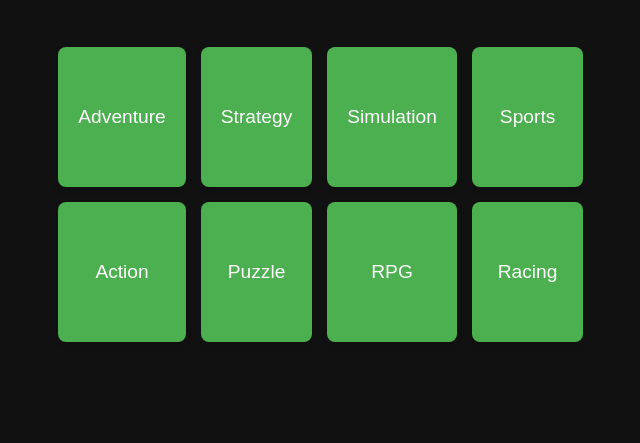
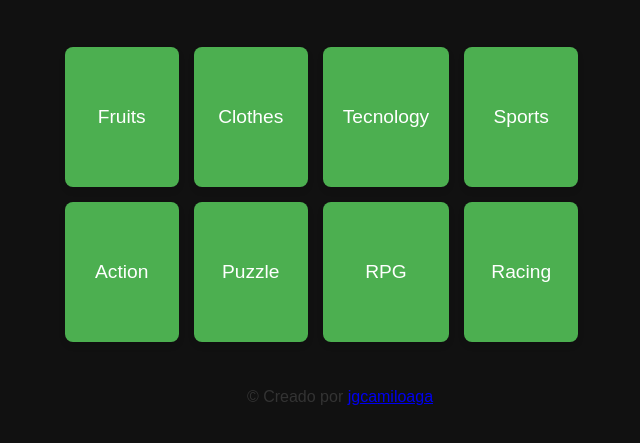
Before and after one commit to jgcamiloaga/PronunCheck, a plain HTML site: page index.html in a window 1280 px wide. Shown: the part 103-546 px from the top of the page, without its empty margins (300-940 px from the left). Drawn offline with Linux system fonts and the light colour scheme.

Commit message:
Se actualizan las categorías en la página principal y se añade un pie de página con créditos

```diff
--- a/index.html
+++ b/index.html
@@ -13,9 +13,9 @@
     </header>
     <main>
         <section class="categories-grid">
-            <div class="category">Adventure</div>
-            <div class="category">Strategy</div>
-            <div class="category">Simulation</div>
+            <div class="category">Fruits</div>
+            <div class="category">Clothes</div>
+            <div class="category">Tecnology</div>
             <div class="category">Sports</div>
             <div class="category">Action</div>
             <div class="category">Puzzle</div>
@@ -23,5 +23,11 @@
             <div class="category">Racing</div>
         </section>
     </main>
+    <footer>
+      <p>
+        &copy; Creado por
+        <a href="https://github.com/jgcamiloaga">jgcamiloaga</a>
+      </p>
+    </footer>
 </body>
 </html>
```
